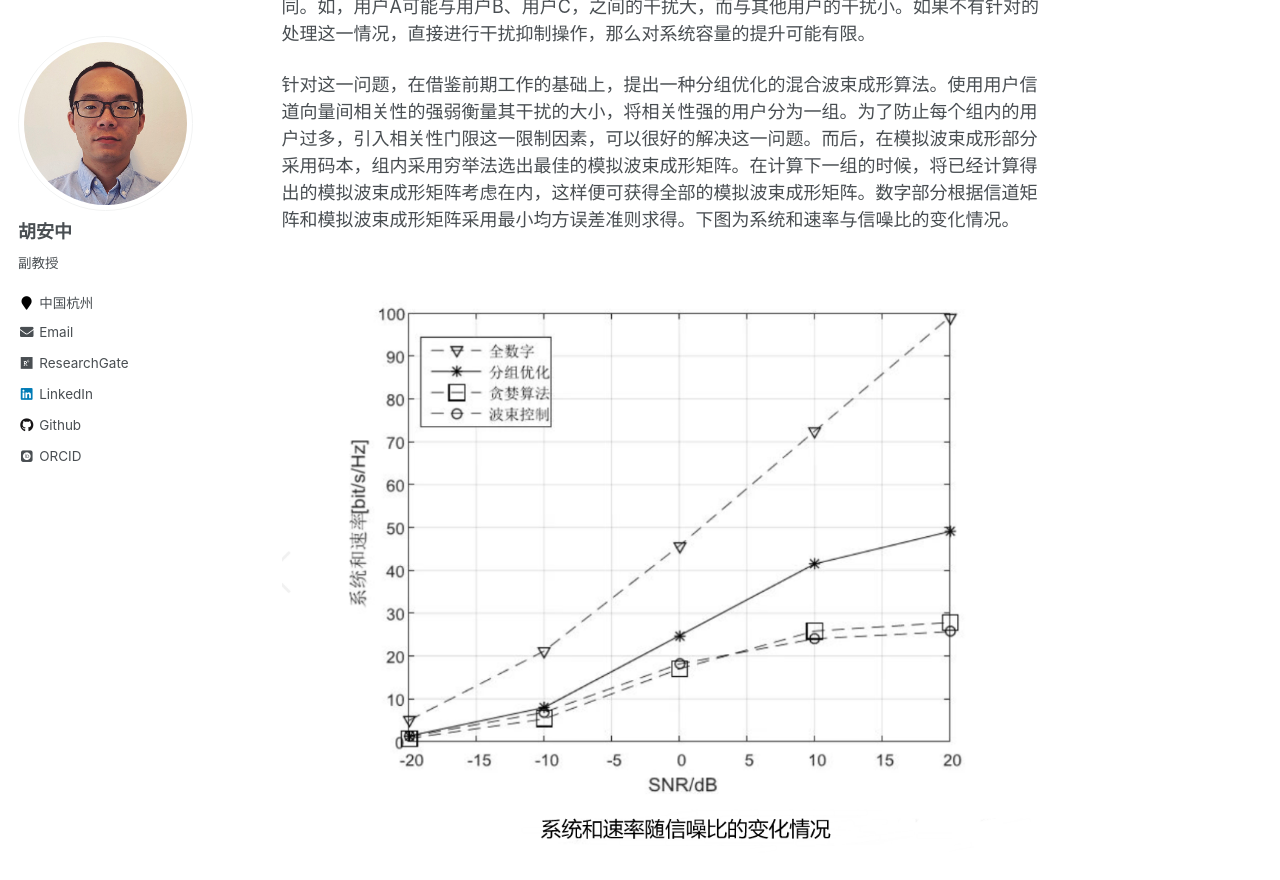
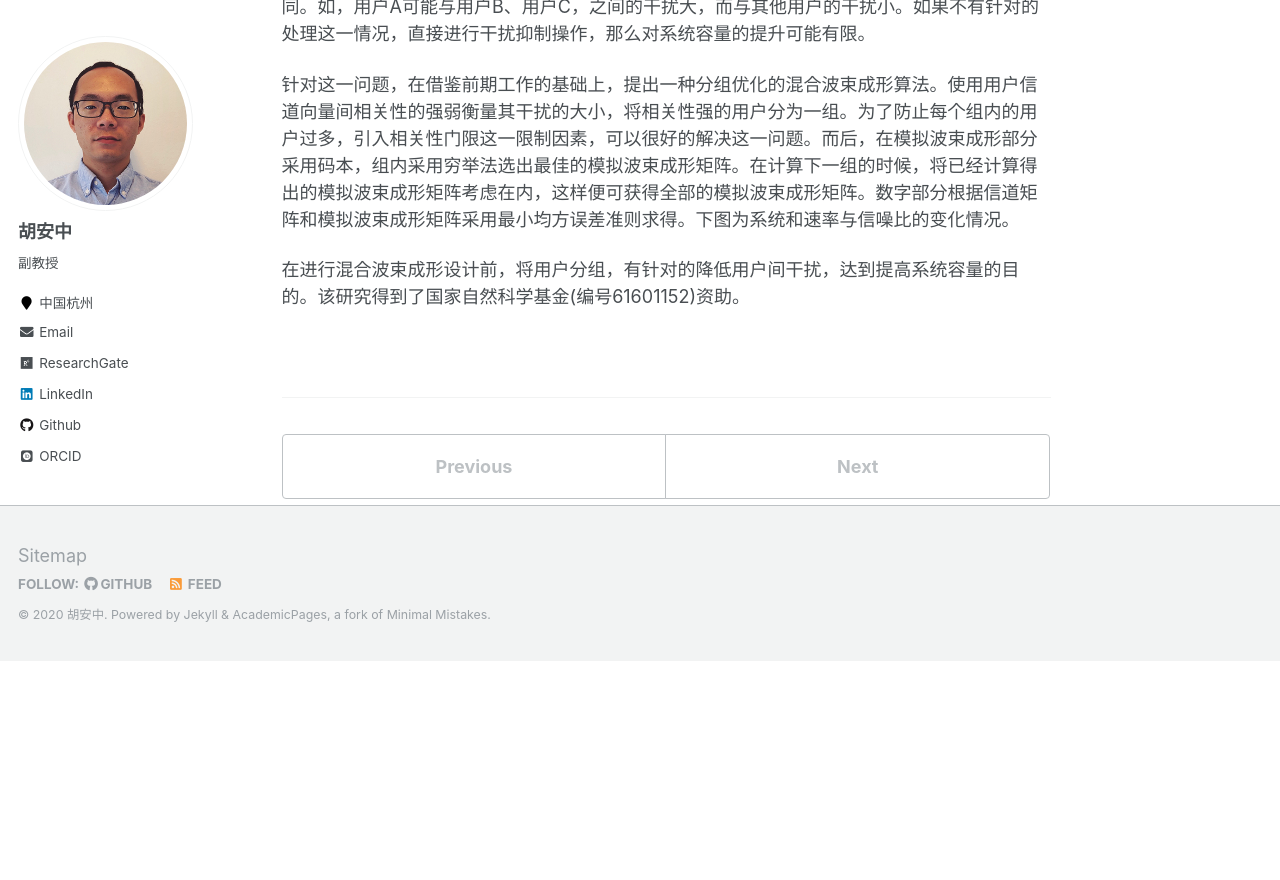
Before and after one commit to anzhonghu/ch, a Jekyll site: the page built from _projects/portfolio-2.md, in a window 1280 px wide and 900 px high, scrolled down 421 px. Shown: the top 880 px of the window. Built offline with Jekyll 4.4.1, drawn with Linux system fonts in a browser that asks for light colours; some web fonts are replaced; after the commit the page ends 1082 px from its top, so only the background shows below that.

Commit message:
Update portfolio-2.md

```diff
--- a/_projects/portfolio-2.md
+++ b/_projects/portfolio-2.md
@@ -1,6 +1,6 @@
 ---
 title: "项目成果"
-excerpt: "主持的国家自然科学基金“大规模MIMO无线通信系统中传输优化理论和技术研究”的研究成果-1"
+excerpt: "主持的国家自然科学基金“大规模MIMO无线通信系统中传输优化理论和技术研究”的研究成果-1<br/><img src='/images/2019CCET.png'>"
 collection: portfolio
 ---
 ## 毫米波用户分组干扰降低算法
@@ -11,6 +11,4 @@ collection: portfolio
 
 针对这一问题，在借鉴前期工作的基础上，提出一种分组优化的混合波束成形算法。使用用户信道向量间相关性的强弱衡量其干扰的大小，将相关性强的用户分为一组。为了防止每个组内的用户过多，引入相关性门限这一限制因素，可以很好的解决这一问题。而后，在模拟波束成形部分采用码本，组内采用穷举法选出最佳的模拟波束成形矩阵。在计算下一组的时候，将已经计算得出的模拟波束成形矩阵考虑在内，这样便可获得全部的模拟波束成形矩阵。数字部分根据信道矩阵和模拟波束成形矩阵采用最小均方误差准则求得。下图为系统和速率与信噪比的变化情况。
 
-<br/><img src='/images/2019CCET.png'>
-
 在进行混合波束成形设计前，将用户分组，有针对的降低用户间干扰，达到提高系统容量的目的。该研究得到了国家自然科学基金(编号61601152)资助。
```
